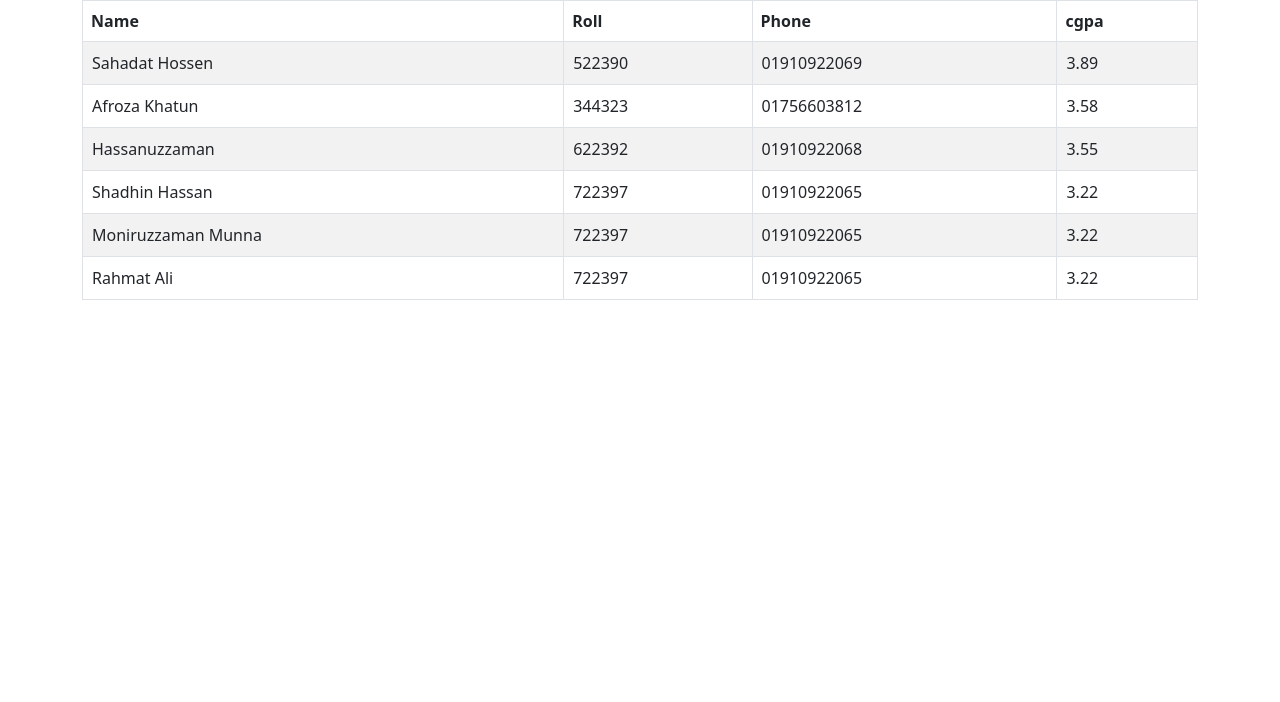
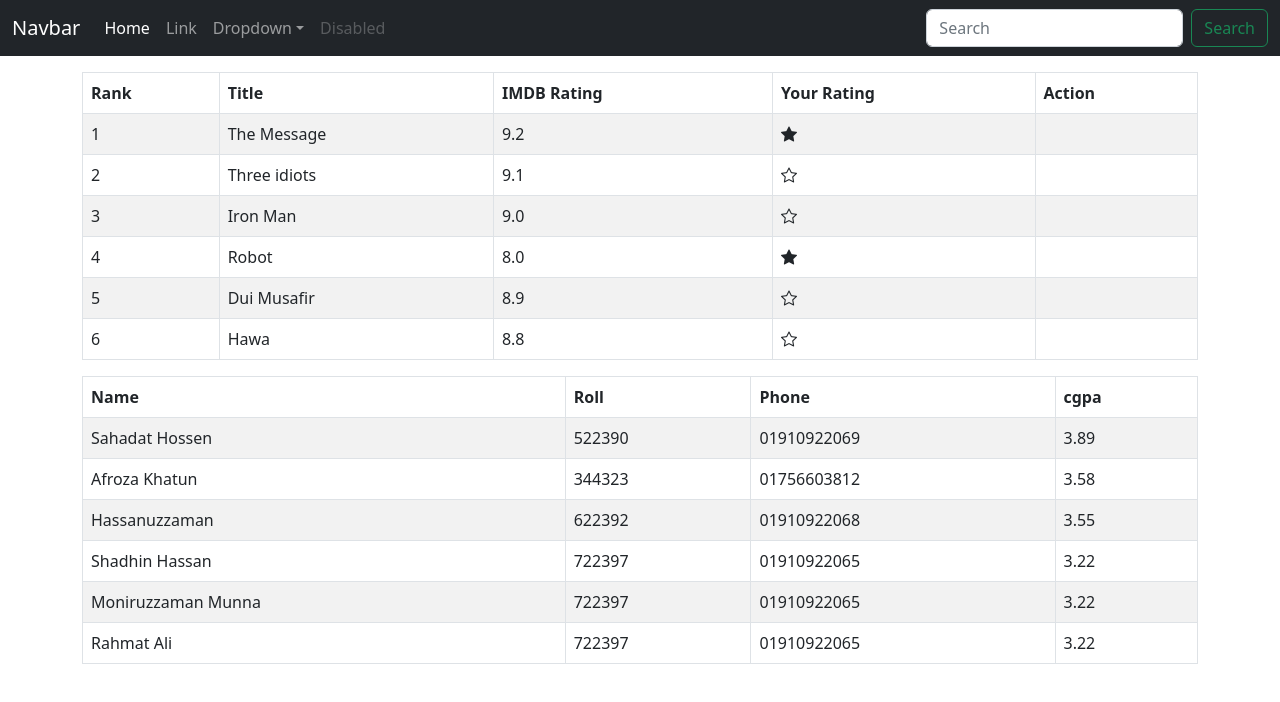
Before and after one commit to sahadatjh/react, a React (Create React App) app in the folder component-reuse/: page / in a window 1280 px wide. Shown: the top 702 px of the page. Built offline with nearby package versions, Linux system fonts and the light colour scheme.

Commit message:
movie component inside a ratting component

```diff
--- a/component-reuse/package.json
+++ b/component-reuse/package.json
@@ -7,6 +7,7 @@
     "@testing-library/react": "^13.4.0",
     "@testing-library/user-event": "^13.5.0",
     "bootstrap": "^5.2.3",
+    "bootstrap-icons": "^1.10.2",
     "react": "^18.2.0",
     "react-dom": "^18.2.0",
     "react-scripts": "5.0.1",
--- a/component-reuse/src/components/common/tablebody.component.js
+++ b/component-reuse/src/components/common/tablebody.component.js
@@ -5,9 +5,7 @@ const TableBody = ({ columns, info: rows }) => {
                 rows.map( row => (
                     <tr>
                         {
-                            columns.map( column => (
-                                <td>{column.content(row[column.path])}</td>
-                            ))
+                            columns.map( column => column.content(row[column.path]) )
                         }
                     </tr>
                 ))
--- a/component-reuse/src/components/movie.component.js
+++ b/component-reuse/src/components/movie.component.js
@@ -0,0 +1,29 @@
+import React, { Component } from 'react';
+import Table from './common/table.component';
+import Rating from './rating.component';
+class Movies extends Component {
+    state = {
+        movies:[
+            {rank:1, title:"The Message", imdb_rating:'9.2', your_rating:true, action:''},
+            {rank:2, title:"Three idiots", imdb_rating:'9.1', your_rating:false, action:''},
+            {rank:3, title:"Iron Man", imdb_rating:'9.0', your_rating:false, action:''},
+            {rank:4, title:"Robot", imdb_rating:'8.0', your_rating:true, action:''},
+            {rank:5, title:"Dui Musafir", imdb_rating:'8.9', your_rating:false, action:''},
+            {rank:6, title:"Hawa", imdb_rating:'8.8', your_rating:false, action:''},
+        ]
+     }
+    render() {
+        const columns=[
+            {label:"Rank", path:'rank', content: item => <td>{item}</td>},
+            {label:"Title", path:'title', content: item => <td>{item}</td>},
+            {label:"IMDB Rating", path:'imdb_rating', content: item => <td>{item}</td>},
+            {label:"Your Rating", path:'your_rating', content: item => <td><Rating isRated={item}/></td>},
+            {label:"Action", path:'action', content: item => <td>{item}</td>}
+        ]
+        return (
+            <Table columns={columns} info={this.state.movies} />
+        );
+    }
+}
+
+export default Movies;
--- /dev/null
+++ b/component-reuse/src/components/navbar.component.js
@@ -0,0 +1,44 @@
+import React, { Component } from 'react'
+
+export default class Navbar extends Component {
+  render() {
+    return (
+        <nav className="navbar navbar-expand-lg navbar-dark bg-dark">
+            <div className="container-fluid">
+            <a className="navbar-brand" href="#">Navbar</a>
+            <button className="navbar-toggler" type="button" data-bs-toggle="collapse" data-bs-target="#navbarSupportedContent" aria-controls="navbarSupportedContent" aria-expanded="false" aria-label="Toggle navigation">
+                <span className="navbar-toggler-icon"></span>
+            </button>
+            <div className="collapse navbar-collapse" id="navbarSupportedContent">
+                <ul className="navbar-nav me-auto mb-2 mb-lg-0">
+                <li className="nav-item">
+                    <a className="nav-link active" aria-current="page" href="#">Home</a>
+                </li>
+                <li className="nav-item">
+                    <a className="nav-link" href="#">Link</a>
+                </li>
+                <li className="nav-item dropdown">
+                    <a className="nav-link dropdown-toggle" href="#" id="navbarDropdown" role="button" data-bs-toggle="dropdown" aria-expanded="false">
+                    Dropdown
+                    </a>
+                    <ul className="dropdown-menu" aria-labelledby="navbarDropdown">
+                    <li><a className="dropdown-item" href="#">Action</a></li>
+                    <li><a className="dropdown-item" href="#">Another action</a></li>
+                    <li><hr className="dropdown-divider"/></li>
+                    <li><a className="dropdown-item" href="#">Something else here</a></li>
+                    </ul>
+                </li>
+                <li className="nav-item">
+                    <a className="nav-link disabled" href="#" tabindex="-1" aria-disabled="true">Disabled</a>
+                </li>
+                </ul>
+                <form className="d-flex">
+                <input className="form-control me-2" type="search" placeholder="Search" aria-label="Search"/>
+                <button className="btn btn-outline-success" type="submit">Search</button>
+                </form>
+            </div>
+            </div>
+      </nav>
+    )
+  }
+}
--- /dev/null
+++ b/component-reuse/src/components/rating.component.js
@@ -0,0 +1,5 @@
+const Rating = ({ isRated }) => {
+    return ( <i className={ isRated ? 'bi bi-star-fill' : 'bi bi-star'}></i> );
+}
+
+export default Rating;
--- a/component-reuse/src/index.js
+++ b/component-reuse/src/index.js
@@ -1,6 +1,7 @@
 import React from 'react';
 import ReactDOM from 'react-dom/client';
 import '../node_modules/bootstrap/dist/css/bootstrap.min.css';
+import '../node_modules/bootstrap-icons/font/bootstrap-icons.css';
 import Wraper from './wraper';
 
 const root = ReactDOM.createRoot(document.getElementById('root'));
--- a/component-reuse/src/wraper.js
+++ b/component-reuse/src/wraper.js
@@ -1,13 +1,18 @@
 import React, { Component } from 'react'
+import Movies from './components/movie.component'
+import Navbar from './components/navbar.component'
 import Student from './components/student.component'
 
 export default class Wraper extends Component {
   render() {
     return (
-        <div className='container'>
-
-            <Student/>
-        </div>
+        <React.Fragment>
+            <Navbar />
+            <div className='container mt-3'>
+                <Movies />
+                <Student/>
+            </div>
+        </React.Fragment>
     )
   }
 }
```
Also changed, not shown: 1 other file (tests, documents, lock files or other folders).
